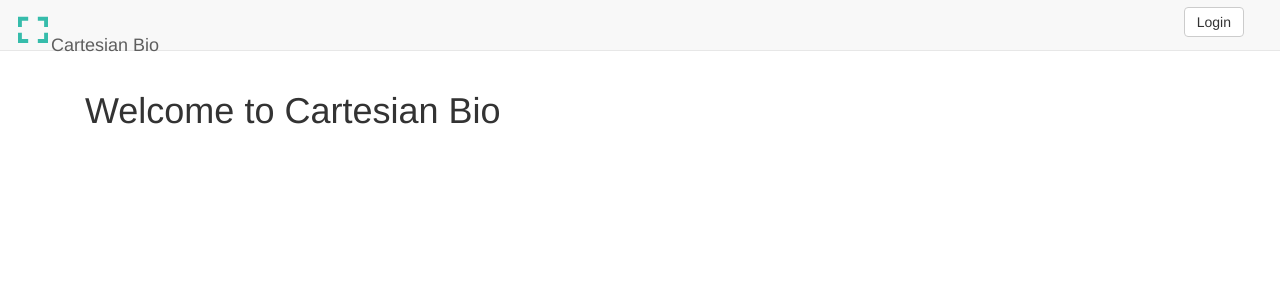
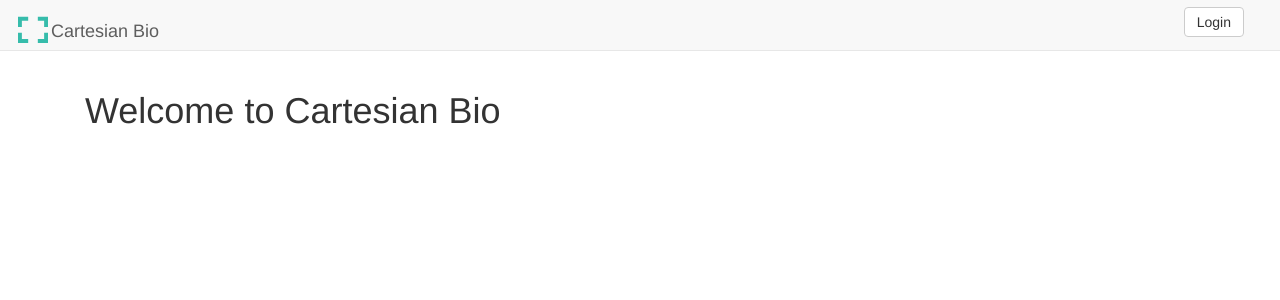
Before and after one commit to cartbio/tx-gui, a Jekyll site: the page built from index.html, in a window 1280 px wide. Shown: the top 300 px of the page. Built offline with Jekyll 4.4.1, drawn with Linux system fonts in a browser that asks for light colours; nearby versions of some CDN libraries; comment, search, counter and statistics services are not loaded.

Commit message:
logo placement

```diff
--- a/_includes/nav.html
+++ b/_includes/nav.html
@@ -1,7 +1,7 @@
 <nav class="navbar navbar-default navbar-static-top">
   <div class="container-fluid">
     <div class="navbar-header"><a class="navbar-brand" href="/">
-     <img class="svg logo" src="/img/fullscreen.svg">Cartesian Bio</a></div>
+     <img class="svg logo" src="/img/fullscreen.svg"><span>Cartesian Bio</span></a></div>
     <ul class="nav navbar-nav">
         <li class="role-none {% if page.navtab == 'home' %}active{% endif %}">
            <a href="/">Unknown user<span class="sr-only">(current)</span></a></li>
--- a/_sass/_cartesian.scss
+++ b/_sass/_cartesian.scss
@@ -22,8 +22,12 @@ nav {
      padding-top: .8em;
      margin-right: 1.5em;
   }
-
+ vertical-align: middle;
   a.navbar-brand {
+      span {
+       position: relative;
+       top: -.8em;
+      }
       color: #777;
       &:hover {
          color: #333;
```
